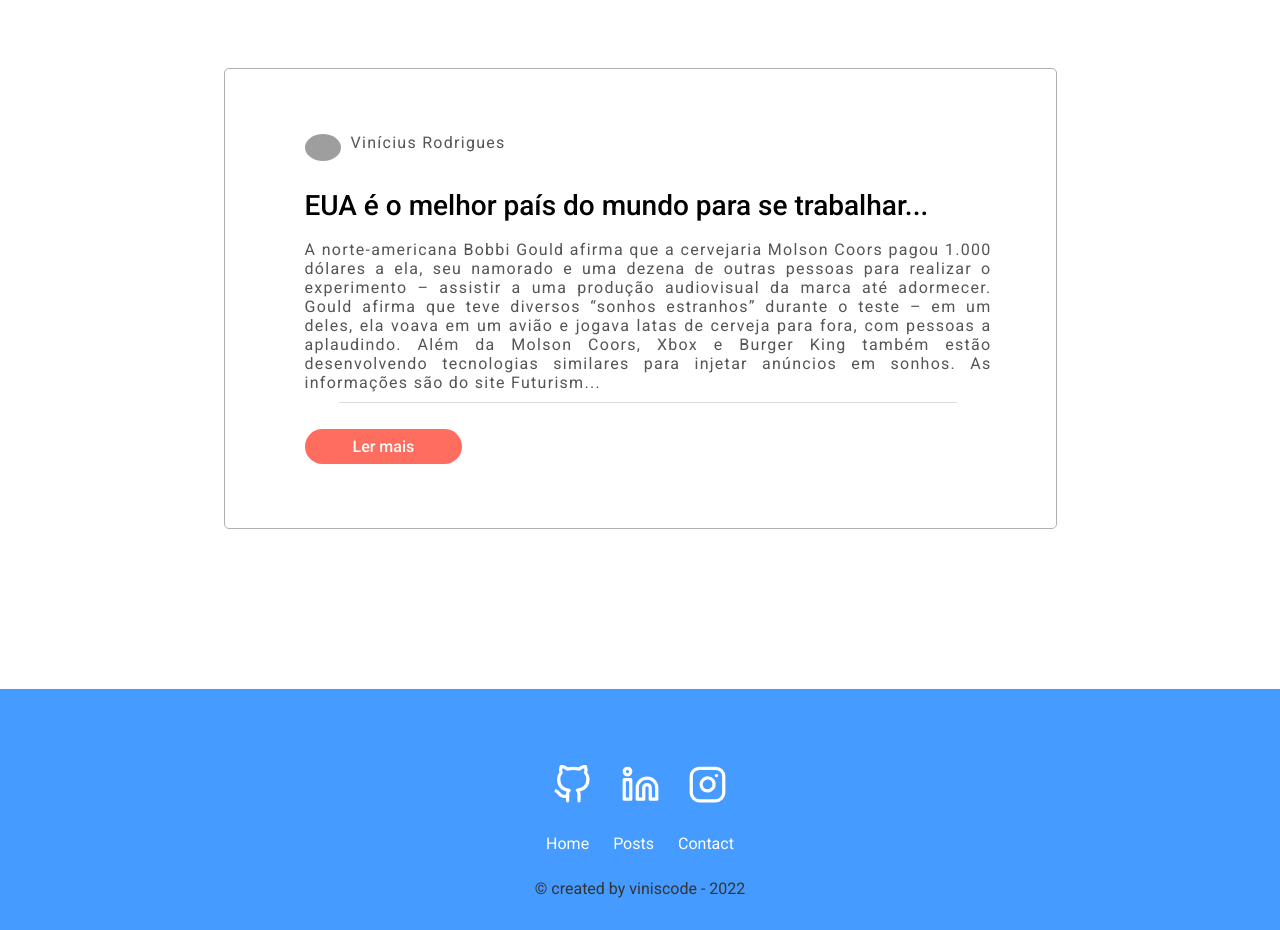
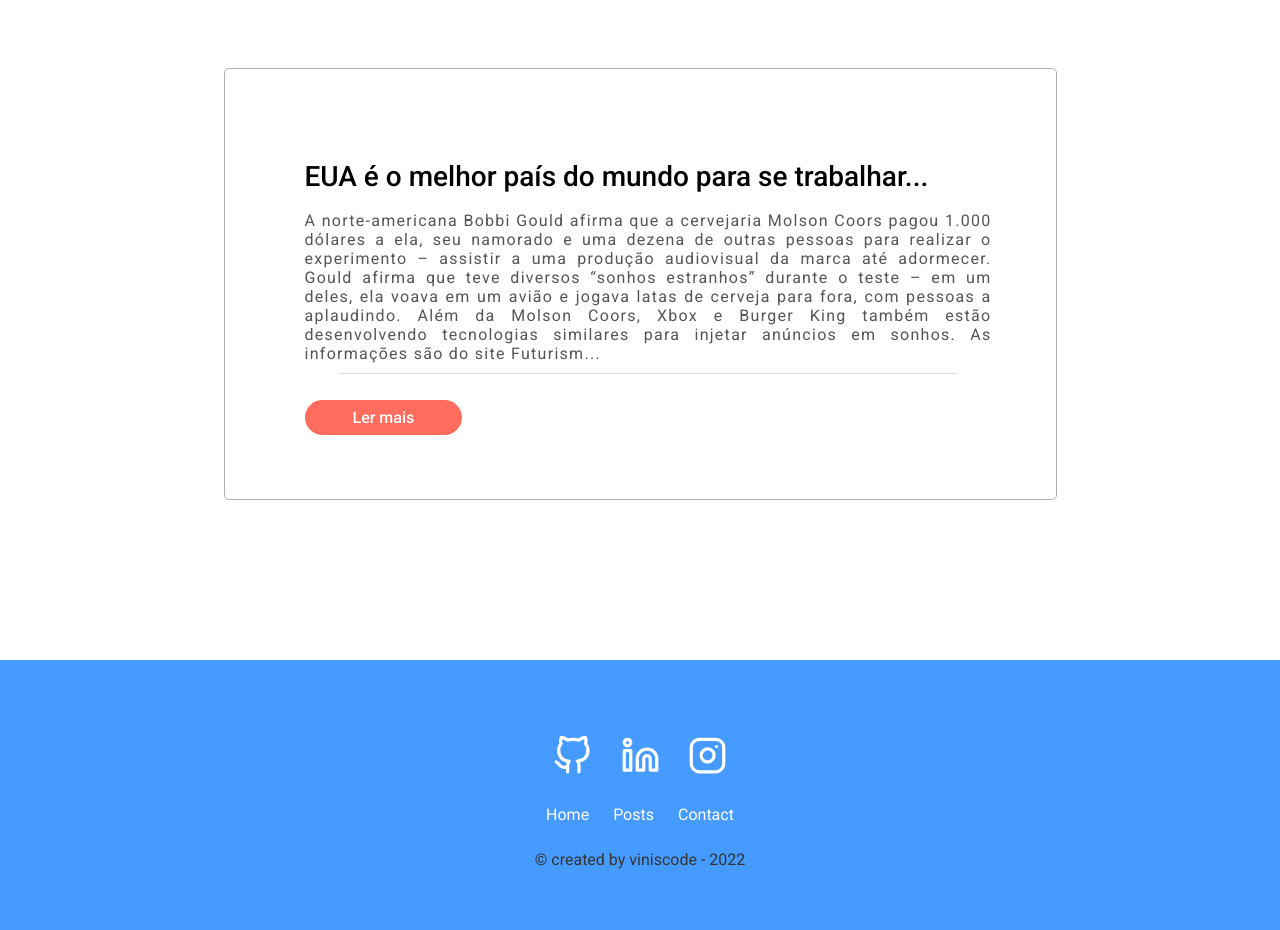
Before and after one commit to ViniSCode/learning-react, a React (Create React App) app: page / in a window 1280 px wide. Shown: the part 1300-2230 px from the top of the page. Built offline with nearby package versions, Linux system fonts and the light colour scheme; grey boxes are pictures that could not be loaded.

Commit message:
post page

```diff
--- a/src/components/Avatar/index.js
+++ b/src/components/Avatar/index.js
@@ -1,12 +1,17 @@
+import { BiUserCircle } from 'react-icons/bi';
 import { Container } from './styles';
 
 export function Avatar(props) {
-  const post = props.post;
+  const username = props.post.name;
+  const userImage = props.post.userImage ? props.post.userImage : '';
 
   return (
     <Container>
-      <img src={post.user.image} alt="" />
-      <p>{post.user.name}</p>
+      {
+        userImage ? <img src={userImage} alt="" />
+        : <BiUserCircle className='login-icon'/>
+      }
+      <p>{username}</p>
     </Container>
   )
 }
--- a/src/components/Avatar/styles.js
+++ b/src/components/Avatar/styles.js
@@ -12,4 +12,11 @@
     margin-right: 10px;
   }
 
+  .login-icon{
+    width: 36px;
+    height: 36px;
+    color: gray;
+    margin-right: .3rem;
+  }
+
 `
--- a/src/components/Header/index.js
+++ b/src/components/Header/index.js
@@ -16,7 +16,7 @@
       }
       return isAuth ? setUserImage(auth.currentUser.photoURL) : setUserImage('');
     } catch (e) {
-      console.log(e)
+      console.log(e);
     }
   }, [isAuth]);
 
--- a/src/components/LastPost/index.js
+++ b/src/components/LastPost/index.js
@@ -1,18 +1,17 @@
 import { Link } from 'react-router-dom';
-import { Avatar } from '../Avatar/index';
 import { Divider } from './../Divider/index';
 import { Card, Container, RightText } from './../LastPost/styles';
 import { ReadMoreButton } from './../ReadMoreButton/index';
 
-const post = {
-  createdAt: 'March 24, 2022',
-  title: 'EUA é o melhor país do mundo para se trabalhar....',
-  content: 'A norte-americana Bobbi Gould afirma que a cervejaria Molson Coors pagou 1.000 dólares a ela, seu namorado e uma dezena de outras pessoas para realizar o experimento – assistir a uma produção audiovisual da marca até adormecer. Gould afirma que teve diversos “sonhos estranhos” durante o teste – em um deles, ela voava em um avião e jogava latas de cerveja para fora, com pessoas a aplaudindo. Além da Molson Coors, Xbox e Burger King também estão desenvolvendo tecnologias similares para injetar anúncios em sonhos. As informações são do site Futurism...',
-  user: {
-    name: 'Vinícius Rodrigues',
-    image: 'https://avatars.githubusercontent.com/u/72752044?v=4',
-  }
-}
+// const post = {
+//   createdAt: 'March 24, 2022',
+//   title: 'EUA é o melhor país do mundo para se trabalhar....',
+//   content: 'A norte-americana Bobbi Gould afirma que a cervejaria Molson Coors pagou 1.000 dólares a ela, seu namorado e uma dezena de outras pessoas para realizar o experimento – assistir a uma produção audiovisual da marca até adormecer. Gould afirma que teve diversos “sonhos estranhos” durante o teste – em um deles, ela voava em um avião e jogava latas de cerveja para fora, com pessoas a aplaudindo. Além da Molson Coors, Xbox e Burger King também estão desenvolvendo tecnologias similares para injetar anúncios em sonhos. As informações são do site Futurism...',
+//   user: {
+//     name: 'Vinícius Rodrigues',
+//     image: 'https://avatars.githubusercontent.com/u/72752044?v=4',
+//   }
+// }
 
 export function LastPost() {
   return (
@@ -20,7 +19,7 @@
       <h2>Last Post</h2>
       <Card>
         <RightText>
-          <Avatar post={post}/>
+          {/* <Avatar post={post}/> */}
           <h2>EUA é o melhor país do mundo para se trabalhar...</h2>
           <p>A norte-americana Bobbi Gould afirma que a cervejaria Molson Coors pagou 1.000 dólares a ela, seu namorado e uma dezena de outras pessoas para realizar o experimento – assistir a uma produção audiovisual da marca até adormecer. Gould afirma que teve diversos “sonhos estranhos” durante o teste – em um deles, ela voava em um avião e jogava latas de cerveja para fora, com pessoas a aplaudindo. Além da Molson Coors, Xbox e Burger King também estão desenvolvendo tecnologias similares para injetar anúncios em sonhos. As informações são do site Futurism...</p>
           <Divider />
--- a/src/pages/CreatePost.js
+++ b/src/pages/CreatePost.js
@@ -4,13 +4,16 @@
 import styled from 'styled-components';
 import { auth, db } from '../firebase-config';
 
-
 const Container = styled.div`
 min-height: 100vh;
+
+`
+
+const CreatePostContainer = styled.div`
   max-width: 500px;
   margin: 3rem auto 2rem auto;
   background-color: #fff;
-  padding: 2rem;
+  padding: 2rem 2rem 4rem 2rem;
   border-radius: 5px;
   border: 1px solid #aaa;
   box-shadow: 1px 2px 20px 5px rgba(0, 0, 0, 0.1);
@@ -21,7 +24,7 @@
   }
 `;
 
-const CreatePostContainer = styled.div`
+const CreatePostContent = styled.div`
   display: flex;
   flex-direction: column;
   justify-content: center;
@@ -100,7 +103,8 @@
         postText,
         author: {
           name: auth.currentUser.displayName,
-          id: auth.currentUser.uid
+          id: auth.currentUser.uid,
+          userImage: auth.currentUser.photoURL
         }
       }
       );
@@ -110,6 +114,7 @@
   return (
     <Container>
       <CreatePostContainer>
+        <CreatePostContent>
           <h2>Create A Post</h2>
           <Input>
             <label>Title: </label>
@@ -122,6 +127,7 @@
           <CreatePostButton onClick={handleCreateNewPost}>
             Submit Post
           </CreatePostButton>
+        </CreatePostContent>
       </CreatePostContainer>
     </Container>
   );
--- a/src/pages/Posts.js
+++ b/src/pages/Posts.js
@@ -3,6 +3,8 @@
 import { useEffect, useState } from 'react';
 import styled from 'styled-components';
 import { db } from '../firebase-config';
+import { Avatar } from './../components/Avatar/index';
+import { ReadMoreButton } from './../components/ReadMoreButton/index';
 
 const Container = styled.div`
   min-height: 100vh;
@@ -11,17 +13,8 @@
 
   display: flex;
   align-items: center;
-  justify-content: start;
+  justify-content: center;
   flex-direction: column;
-
-  h2 {
-    font-size: 1.5rem;
-    font-weight: 400;
-  }
-
-  p {
-    font-size: 1rem;
-  }
 `
 
 const Loading = styled.div`
@@ -45,6 +38,45 @@
        transform: rotate(360deg);
       }
    }
+`
+
+const Card = styled.div`
+  border: 1px solid #B0B0B0;
+  border-radius: 5px;
+  padding: 3.5rem 3.75rem;
+  width: 80%;
+
+  & {
+    margin-bottom: 2rem;
+  }
+
+  &:last-child {
+    margin-bottom: 0;
+  }
+
+
+  .divider {
+    margin-top: 2.60rem;
+    display: flex;
+    align-items: center;
+    justify-content: center;
+
+    width: 100%;
+    height: 1px;
+    background: #DCDCDC;
+  }
+
+
+  h2 {
+    font-size: 1.5rem;
+    font-weight: 400;
+    margin-top: 1.688rem;
+  }
+
+  p.postText{
+    font-size: 1rem;
+    margin-top: 1rem;
+  }
 `
 
 export function Posts() {
@@ -78,10 +110,13 @@
       (
         postLists.map(post => {
           return(
-            <div key={post.id}>
-              <h2 >{post.title}</h2>
-              <p>{post.postText}</p>
-            </div>
+            <Card key={post.id}>
+              <Avatar post={post.author}/>
+              <h2>{post.title}</h2>
+              <p className="postText">{post.postText}</p>
+              <div className="divider" />
+              <ReadMoreButton />
+            </Card>
           )
         })
       )}
```
Lines whose indentation alone changed are shown as unchanged.
